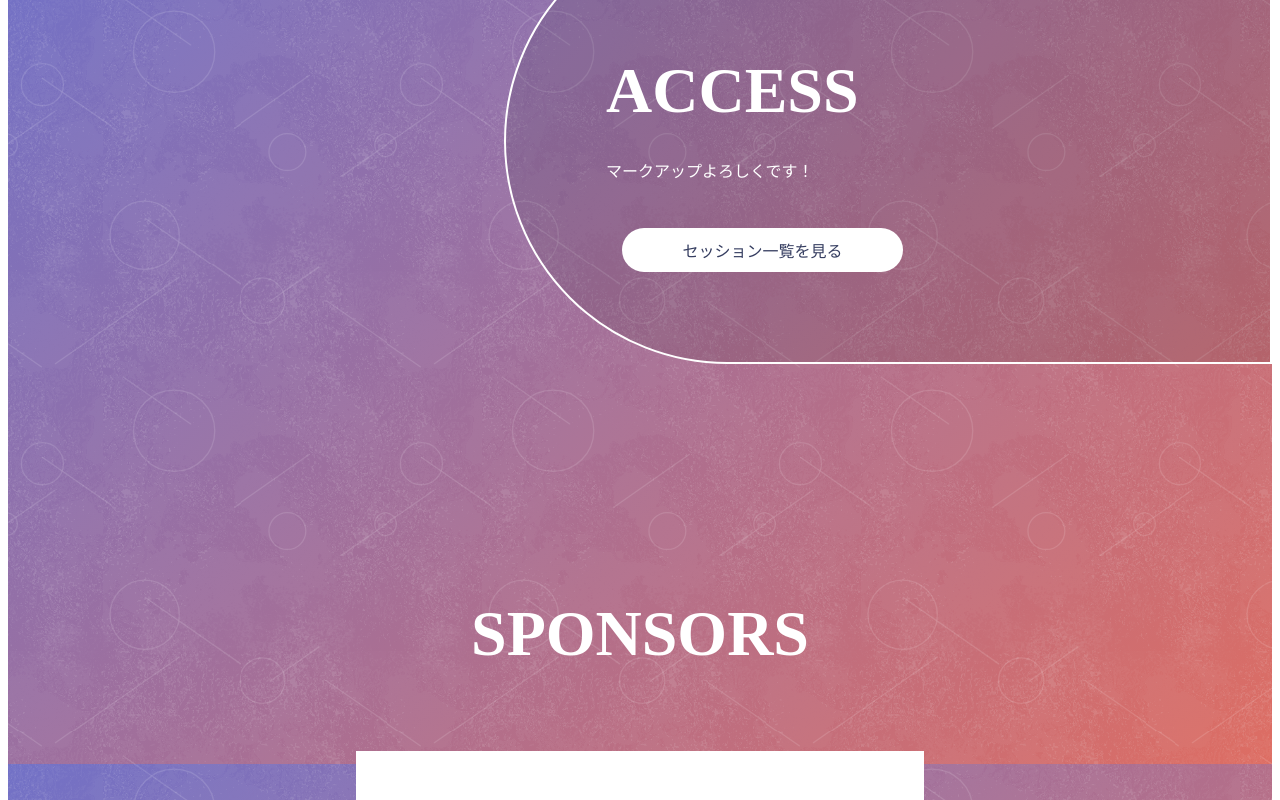
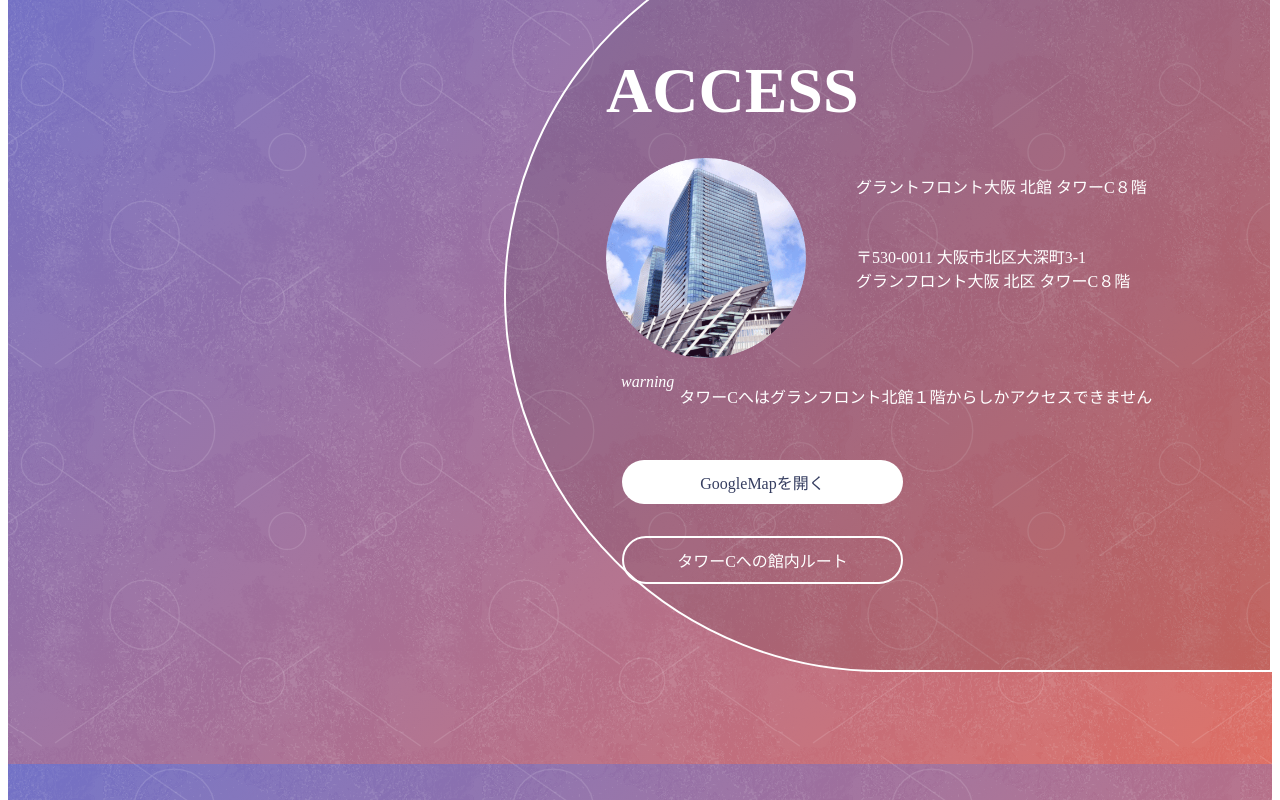
Before and after one commit to kfug/frontconf2018, a Nuxt app: page / in a window 1280 px wide. Shown: the part 3244-4044 px from the top of the page. Built offline with nearby package versions, Linux system fonts and the light colour scheme.

Commit message:
アクセスセクションのコーディング

```diff
--- a/components/top/Access.vue
+++ b/components/top/Access.vue
@@ -7,12 +7,30 @@
         <h3 class="title">
           ACCESS
         </h3>
-        <p class="description">
-          マークアップよろしくです！
-        </p>
-        <router-link to="/session" class="c-btn">
-          <span>セッション一覧を見る</span>
-        </router-link>
+        <div class="container-a">
+          <img src="~/assets/images/top_access.png">
+          <div class="container-b">
+            <p class="description">
+              グラントフロント大阪 北館 タワーC８階
+            </p>
+            <p class="description">
+              〒530-0011 大阪市北区大深町3-1<br>
+              グランフロント大阪 北区 タワーC８階
+            </p>
+          </div>
+        </div>
+        <div class="container-d">
+          <i class="material-icons warning-icon">warning</i>
+          <p>タワーCへはグランフロント北館１階からしかアクセスできません</p>
+        </div>
+        <div class="container-c">
+          <router-link to="/session" class="c-btn1">
+            <span>GoogleMapを開く</span>
+          </router-link>
+          <router-link to="/session" class="c-btn2">
+            <span>タワーCへの館内ルート</span>
+          </router-link>
+        </div>
       </div>
     </div>
   </section>
@@ -24,8 +42,43 @@
   .p-access {
     @include p-padding;
 
-    .c-btn {
+    .c-btn1 {
       @include c-btn--white;
+    }
+
+    .c-btn2 {
+      @include c-btn--outline;
+    }
+
+    img {
+      width: 200px;
+      height: 200px;
+      margin-right: 50px;
+      margin-bottom: 10px;
+    }
+
+    .container-a {
+      display: flex;
+    }
+
+    .container-b {
+      display: flex;
+      flex-direction: column;
+    }
+
+    .container-c {
+      display: inline-flex;
+      flex-direction: column;
+    }
+
+    .container-d {
+      display: inline-flex;
+      margin-bottom: 20px;
+    }
+
+    .warning-icon {
+      padding: 5px;
+      margin-left: 10px;
     }
 
     .c-container {
--- a/nuxt.config.js
+++ b/nuxt.config.js
@@ -14,7 +14,8 @@
     link: [
       { rel: 'icon', type: 'image/x-icon', href: '/favicon.ico' },
       { rel: 'stylesheet',  href: 'https://fonts.googleapis.com/css?family=Limelight' },
-      { rel: 'stylesheet',  href: 'https://use.fontawesome.com/releases/v5.3.1/css/all.css', integrity: 'sha384-mzrmE5qonljUremFsqc01SB46JvROS7bZs3IO2EmfFsd15uHvIt+Y8vEf7N7fWAU', crossorigin:'anonymous' }
+      { rel: 'stylesheet',  href: 'https://use.fontawesome.com/releases/v5.3.1/css/all.css', integrity: 'sha384-mzrmE5qonljUremFsqc01SB46JvROS7bZs3IO2EmfFsd15uHvIt+Y8vEf7N7fWAU', crossorigin:'anonymous' },
+      { rel: 'stylesheet',  href: 'https://fonts.googleapis.com/icon?family=Material+Icons' }
     ],
   },
   css:[
```
